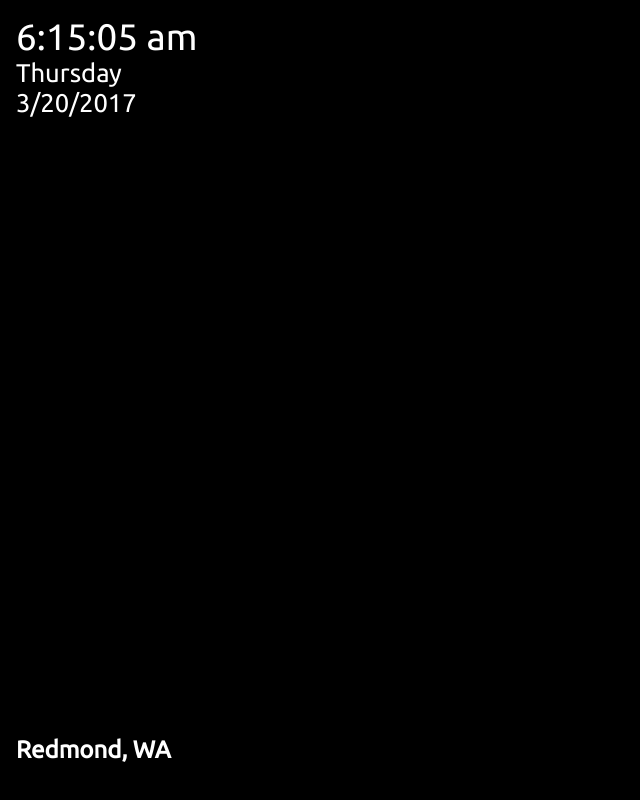
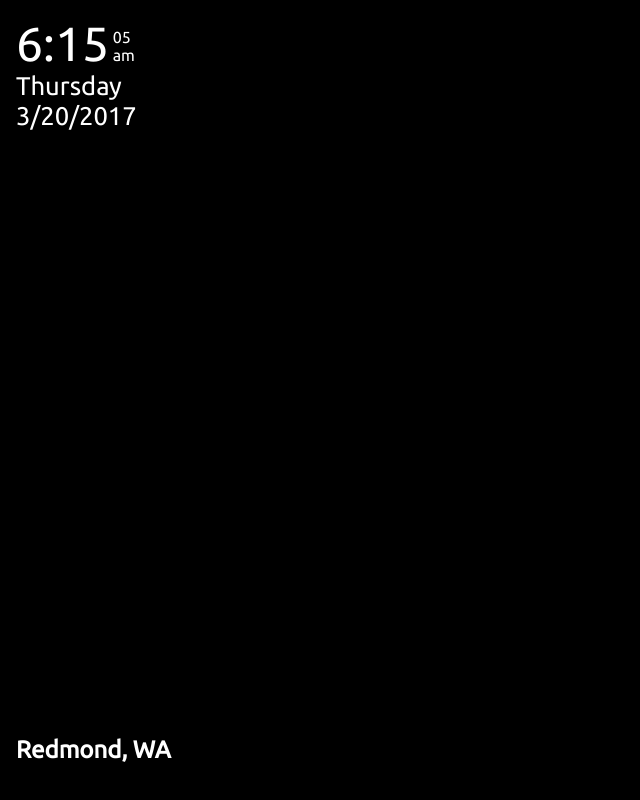
Before and after one commit to aseaboyer/mirror-dev, a plain HTML site: page index.html in a window 1280 px wide. Shown: the whole page, without its empty margins (0-640 px from the left). Drawn offline with Linux system fonts and the light colour scheme.

Commit message:
Made the time stand out better
am/pm is stacked under seconds and they are smaller

```diff
--- a/index.html
+++ b/index.html
@@ -15,8 +15,8 @@
 <body>
     <section id="date">
         <div id="current-time">
-            <span id="current-hour"></span>:<span id="current-minute"></span>:<span id="current-seconds"></span>
-            <span id="current-ampm"></span>
+            <div class="major"><span id="current-hour"></span><span>:</span><span id="current-minute"></span></div>
+            <div class="minor"><span id="current-seconds"></span><span id="current-ampm"></span></div>
         </div>
         <div id="current-day"></div>
         <div id="current-date"></div>
--- a/styles.css
+++ b/styles.css
@@ -22,8 +22,15 @@ body {
 #current-date {
     font-size:1.6em;
 }
-#current-time {
-    font-size:2.3em;
+#current-time div.major span {
+    font-size:3em;
+}
+#current-time div {
+    display:inline-block;
+}
+#current-time div.minor span {
+    display:block;
+    font-size:1em;
 }
 
 #weather {
```
